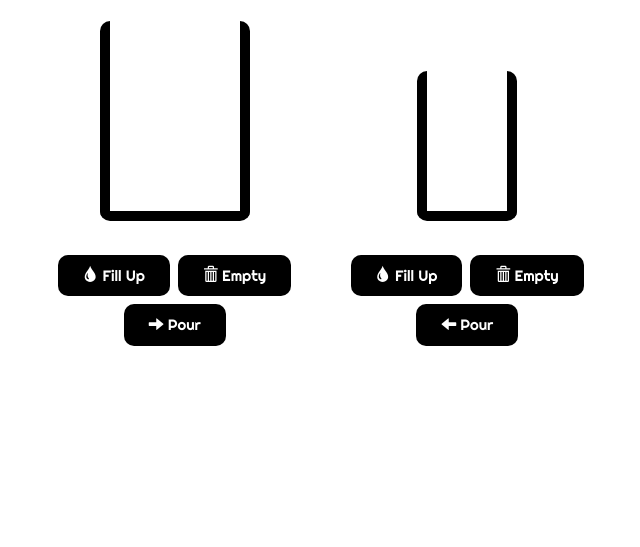
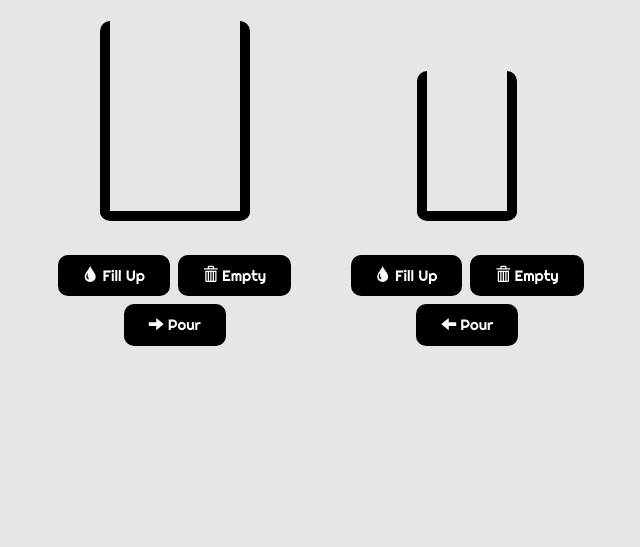
Before and after one commit to kkavita92/bruce-beakers, a plain HTML site: page index.html in a window 1280 px wide. Shown: the part 253-800 px from the top of the page, without its empty margins (319-959 px from the left). Drawn offline with nearby package versions, Linux system fonts and the light colour scheme.

Commit message:
Add background colour

```diff
--- a/public/css/styles.css
+++ b/public/css/styles.css
@@ -1,3 +1,7 @@
+body {
+  background-color: #e6e6e6!important;
+}
+
 #header {
   font-family: 'Bangers', cursive;
   font-size: 80px;
```
